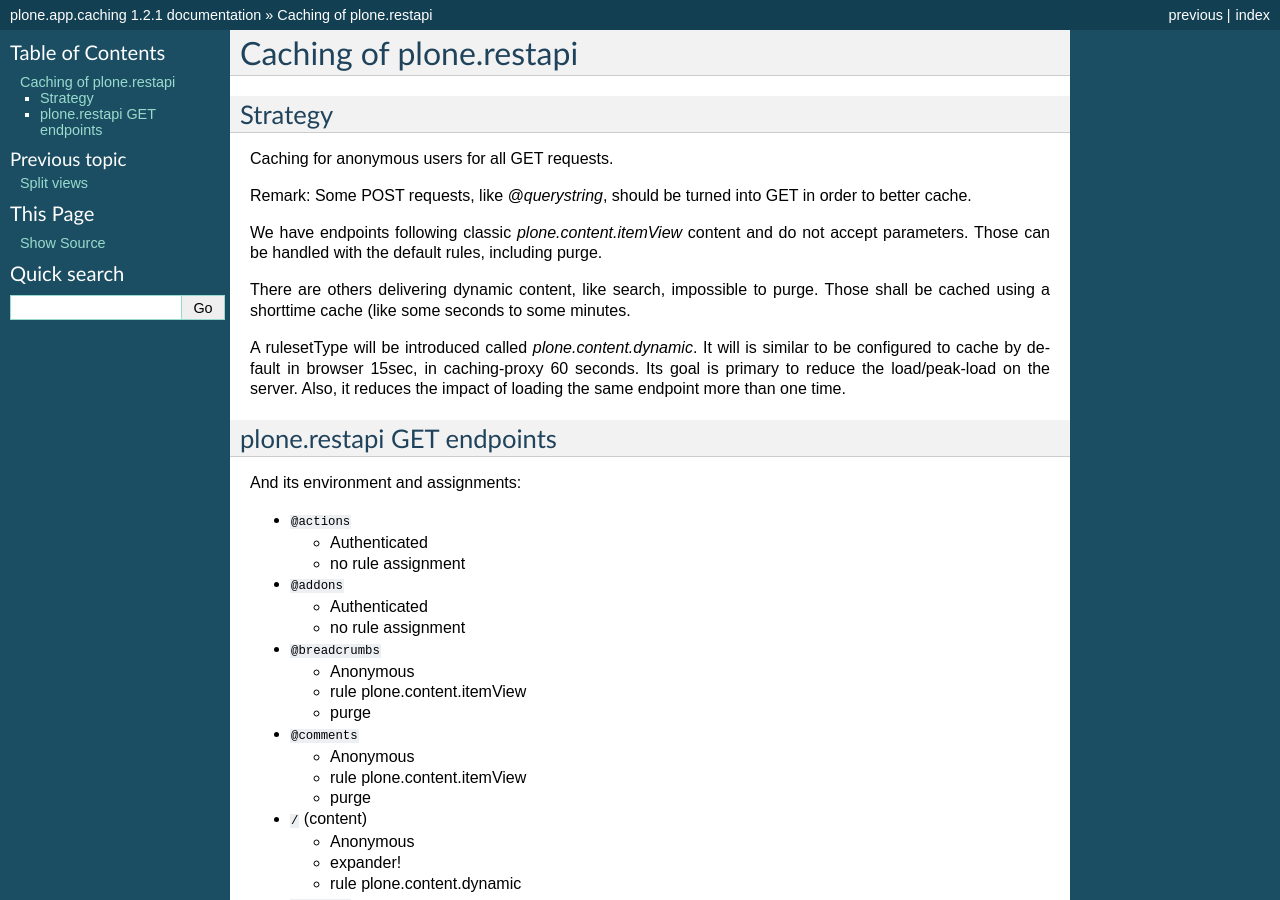
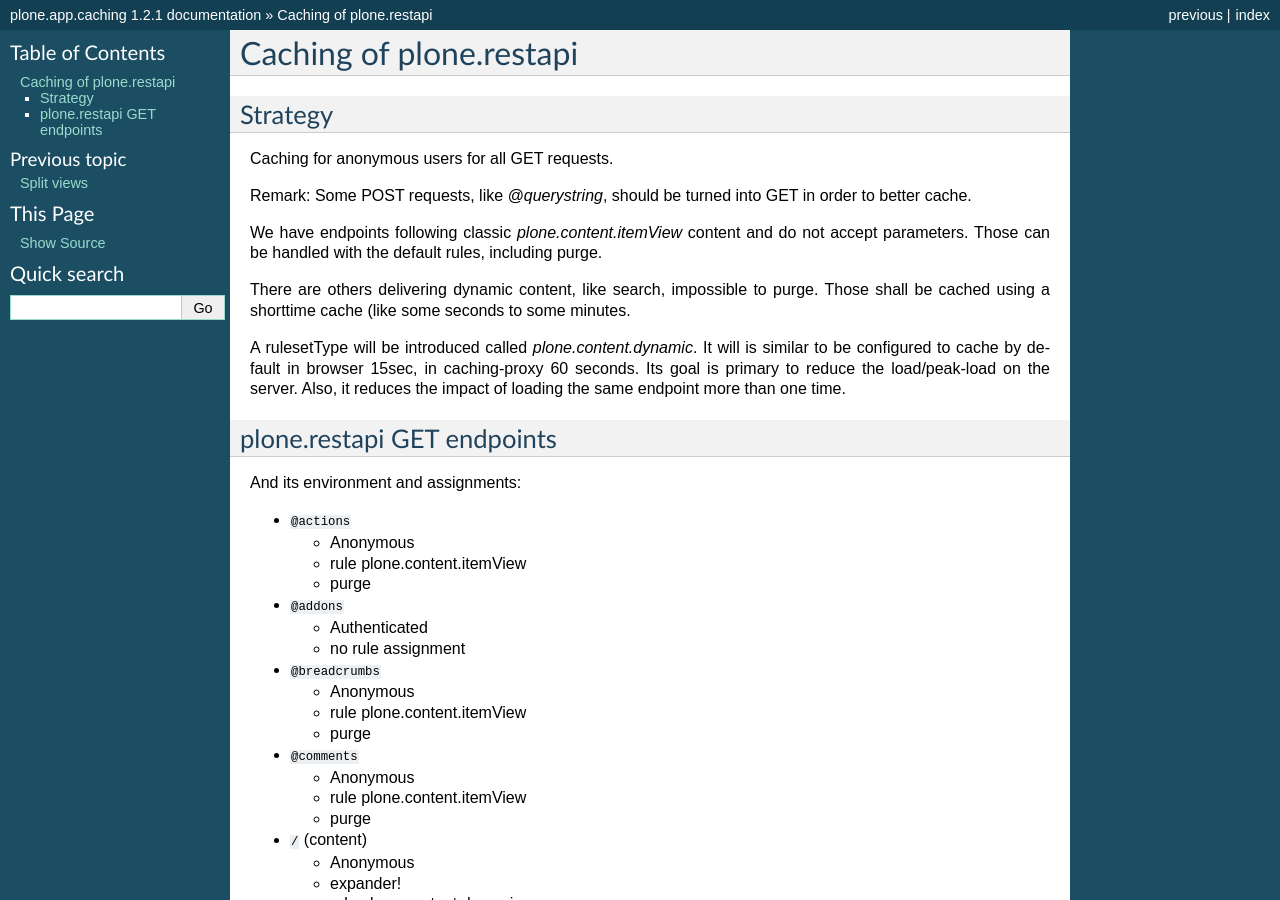
Before and after one commit to plone/plone.app.caching, a Sphinx documentation site: the page built from docs/restapi.rst, in a window 1280 px wide and 900 px high. Built offline with Sphinx 7.4.7, drawn with Linux system fonts in a browser that asks for light colours.

Commit message:
there are anonymous actions, cache them

```diff
--- a/docs/restapi.rst
+++ b/docs/restapi.rst
@@ -26,8 +26,9 @@ And its environment and assignments:
 
 - ``@actions``
 
-  - Authenticated
-  - no rule assignment
+  - Anonymous
+  - rule plone.content.itemView
+  - purge
 
 - ``@addons``
 
```
Also changed, not shown: 1 other file.
